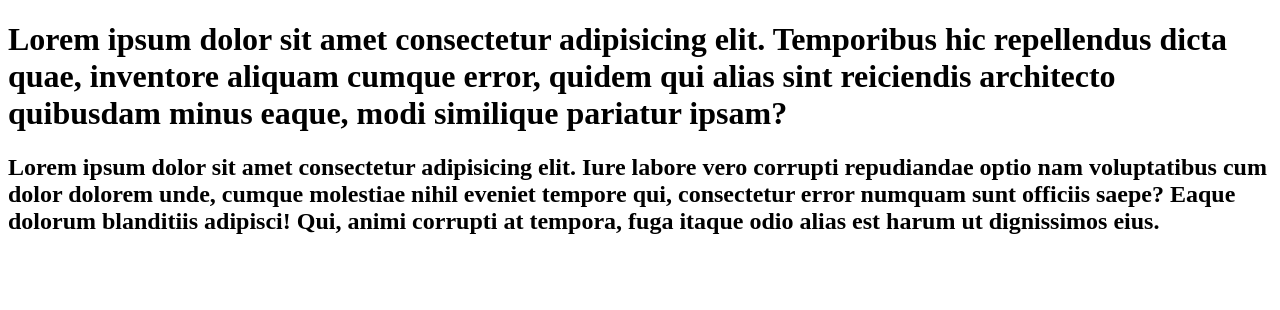
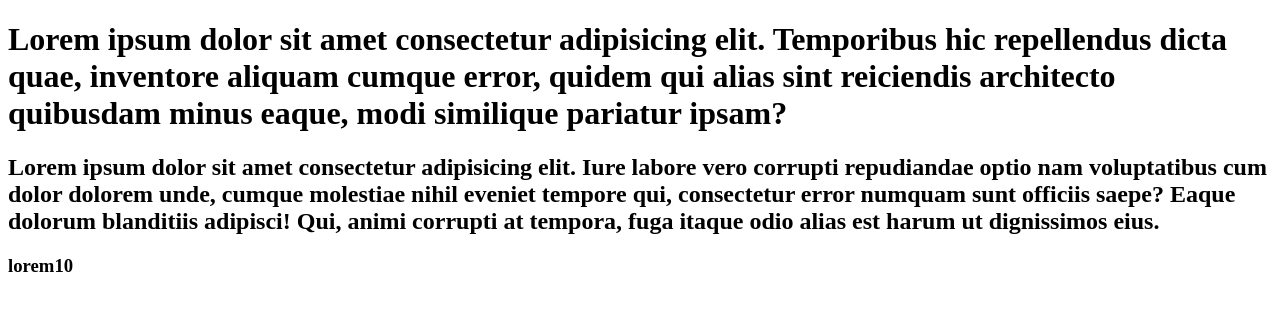
Before and after one commit to Ravindra0123/Build-repo, a plain HTML site: page index.html in a window 1280 px wide. Drawn offline with Linux system fonts and the light colour scheme.

Commit message:
Update index.html

```diff
--- a/index.html
+++ b/index.html
@@ -8,5 +8,6 @@
 <body>
     <h1>Lorem ipsum dolor sit amet consectetur adipisicing elit. Temporibus hic repellendus dicta quae, inventore aliquam cumque error, quidem qui alias sint reiciendis architecto quibusdam minus eaque, modi similique pariatur ipsam?</h1>
     <h2>Lorem ipsum dolor sit amet consectetur adipisicing elit. Iure labore vero corrupti repudiandae optio nam voluptatibus cum dolor dolorem unde, cumque molestiae nihil eveniet tempore qui, consectetur error numquam sunt officiis saepe? Eaque dolorum blanditiis adipisci! Qui, animi corrupti at tempora, fuga itaque odio alias est harum ut dignissimos eius.</h2>
+<h3> lorem10</h3>
 </body>
 </html>
```
